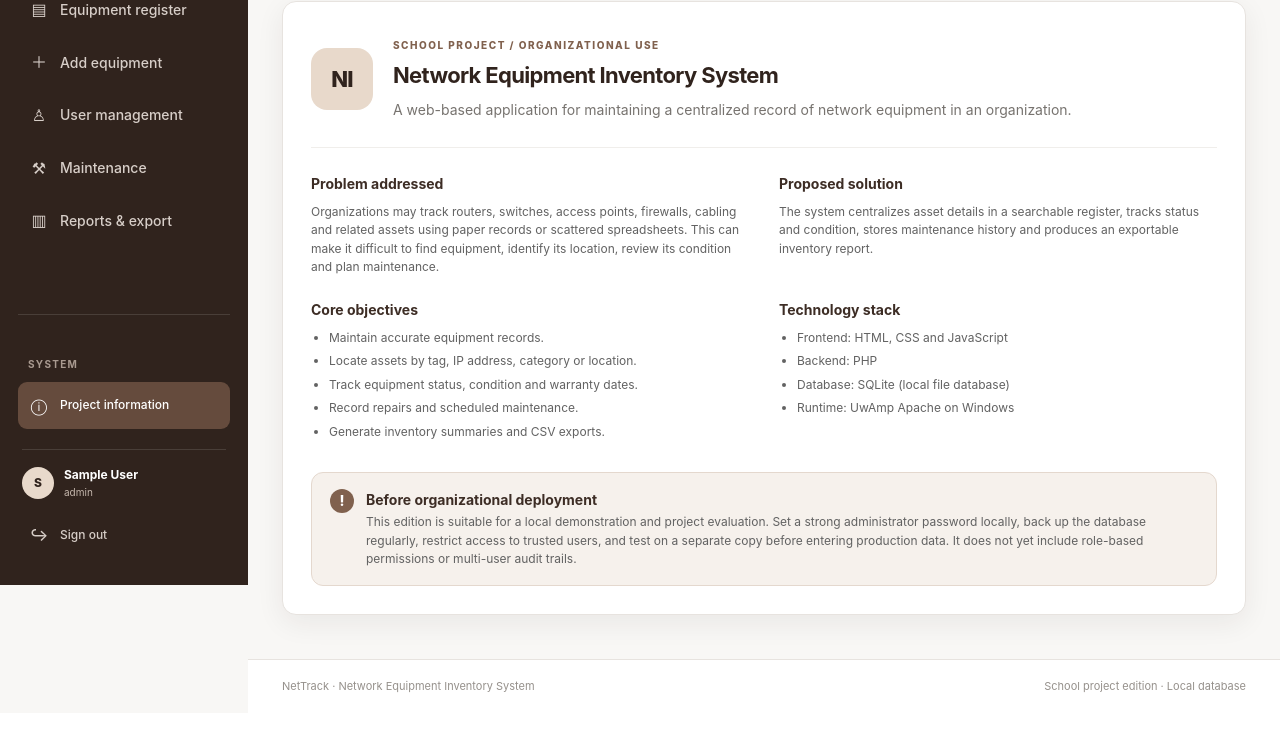
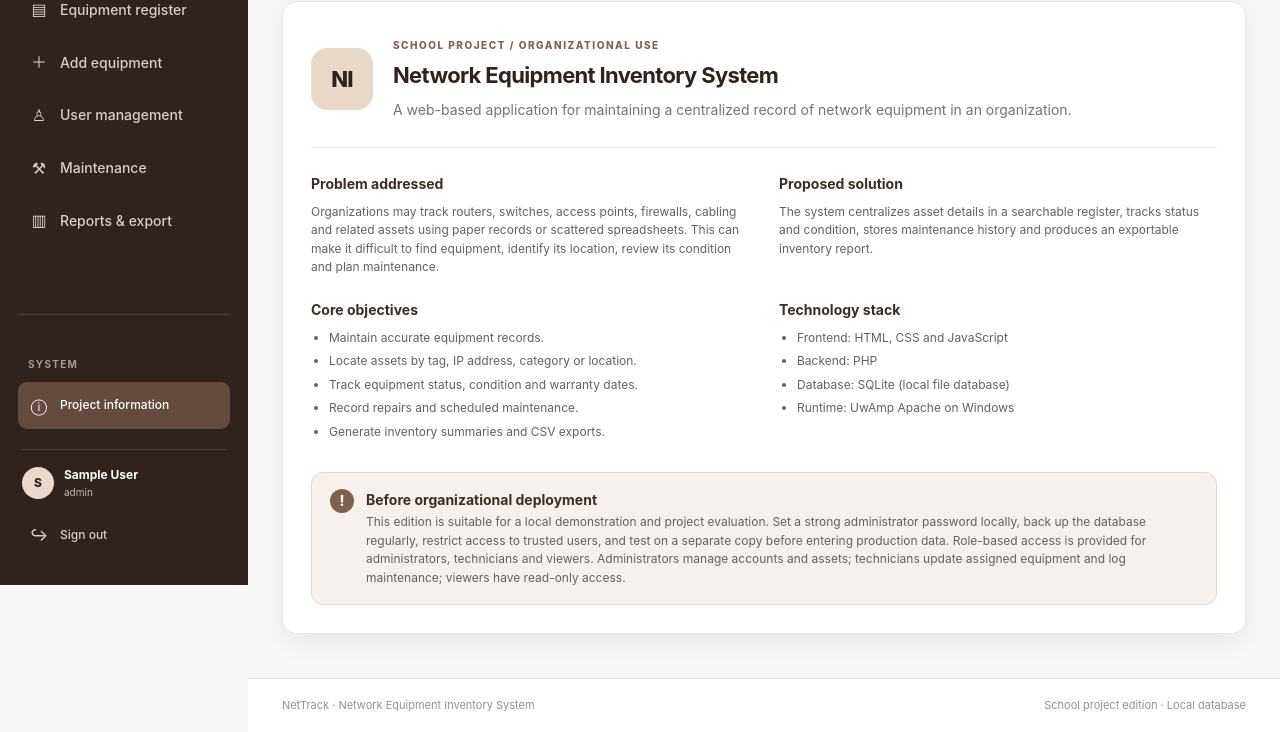
Before and after one commit to ndirangurobert/network-equipment-inventory-system, a PHP site: page /about.php in a window 1280 px wide. Shown: the part 215-947 px from the top of the page. Before the commit the page ends 908 px from the top, so only its background shows below. Run offline with PHP 8.4, Linux system fonts and the light colour scheme; the visitor is signed in with stand-in values (Sample User, id 1).

Commit message:
Update project information for role-based access

```diff
--- a/about.php
+++ b/about.php
@@ -4,5 +4,5 @@ require_once __DIR__.'/config.php';require_login();$pageTitle='Project informati
 <div class="page-heading"><div><div class="eyebrow">DOCUMENTATION</div><h1>Project information</h1><p>Overview of the Network Equipment Inventory System.</p></div></div>
 <section class="panel about-panel"><div class="about-hero"><div class="brand-mark large">NI</div><div><div class="eyebrow">SCHOOL PROJECT / ORGANIZATIONAL USE</div><h2>Network Equipment Inventory System</h2><p>A web-based application for maintaining a centralized record of network equipment in an organization.</p></div></div>
 <div class="about-grid"><div><h3>Problem addressed</h3><p>Organizations may track routers, switches, access points, firewalls, cabling and related assets using paper records or scattered spreadsheets. This can make it difficult to find equipment, identify its location, review its condition and plan maintenance.</p></div><div><h3>Proposed solution</h3><p>The system centralizes asset details in a searchable register, tracks status and condition, stores maintenance history and produces an exportable inventory report.</p></div><div><h3>Core objectives</h3><ul><li>Maintain accurate equipment records.</li><li>Locate assets by tag, IP address, category or location.</li><li>Track equipment status, condition and warranty dates.</li><li>Record repairs and scheduled maintenance.</li><li>Generate inventory summaries and CSV exports.</li></ul></div><div><h3>Technology stack</h3><ul><li>Frontend: HTML, CSS and JavaScript</li><li>Backend: PHP</li><li>Database: SQLite (local file database)</li><li>Runtime: UwAmp Apache on Windows</li></ul></div></div>
-<div class="notice"><span class="notice-icon">!</span><div><b>Before organizational deployment</b><p>This edition is suitable for a local demonstration and project evaluation. Set a strong administrator password locally, back up the database regularly, restrict access to trusted users, and test on a separate copy before entering production data. It does not yet include role-based permissions or multi-user audit trails.</p></div></div></section>
+<div class="notice"><span class="notice-icon">!</span><div><b>Before organizational deployment</b><p>This edition is suitable for a local demonstration and project evaluation. Set a strong administrator password locally, back up the database regularly, restrict access to trusted users, and test on a separate copy before entering production data. Role-based access is provided for administrators, technicians and viewers. Administrators manage accounts and assets; technicians update assigned equipment and log maintenance; viewers have read-only access.</p></div></div></section>
 <?php require 'footer.php'; ?>
```
